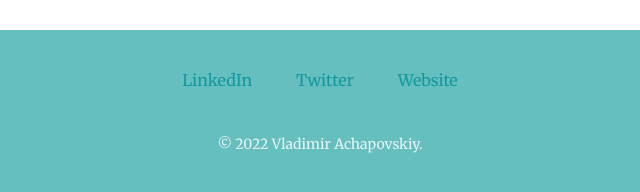
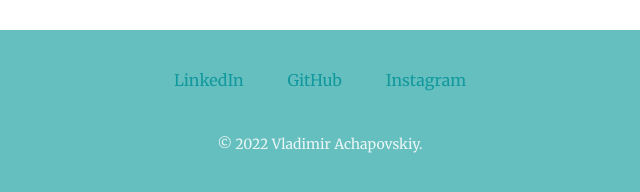
Before and after one commit to VolodyaProvod/Web-Projects, a plain HTML site: page My First Site/index.html in a window 1280 px wide. Shown: the part 2312-2504 px from the top of the page, 320-960 px from the left. Drawn offline with Linux system fonts and the light colour scheme.

Commit message:
Reaplced image, change urls in footer

```diff
--- a/My First Site/index.html
+++ b/My First Site/index.html
@@ -3,7 +3,7 @@
 <head>
 	<title>Vladimir Achapouski</title>
 	<link rel="stylesheet" href="css/style.css">
-	<link rel="icon" href="favicon.ico">
+	<link rel="icon" href="images/favicon.ico">
 	<link rel="preconnect" href="https://fonts.googleapis.com">
 	<link rel="preconnect" href="https://fonts.gstatic.com" crossorigin>
 	<link href="https://fonts.googleapis.com/css2?family=Merriweather:wght@400;700&family=Montserrat&family=Sacramento&display=swap" rel="stylesheet">
@@ -50,9 +50,9 @@
 
 
 	<div class="bottom-container">
-		<a class="footer-link" href="https://www.linkedin.com/">LinkedIn</a>
-		<a class="footer-link" href="https://twitter.com/">Twitter</a>
-		<a class="footer-link" href="https://www.appbrewery.co/">Website</a>
+		<a class="footer-link" href="https://www.linkedin.com/in/volodyaprovod-undefined-223aba23b/">LinkedIn</a>
+		<a class="footer-link" href="https://github.com/VolodyaProvod/">GitHub</a>
+		<a class="footer-link" href="https://www.instagram.com/sadprovod/">Instagram</a>
 		<p class="copyright">© 2022 Vladimir Achapovskiy.</p>
 	</div>
 
```
Also changed, not shown: My First Site/images/chillies.png (deleted), My First Site/images/favicon.ico (renamed from My First Site/favicon.ico), My First Site/images/guitar.jpg (deleted).
